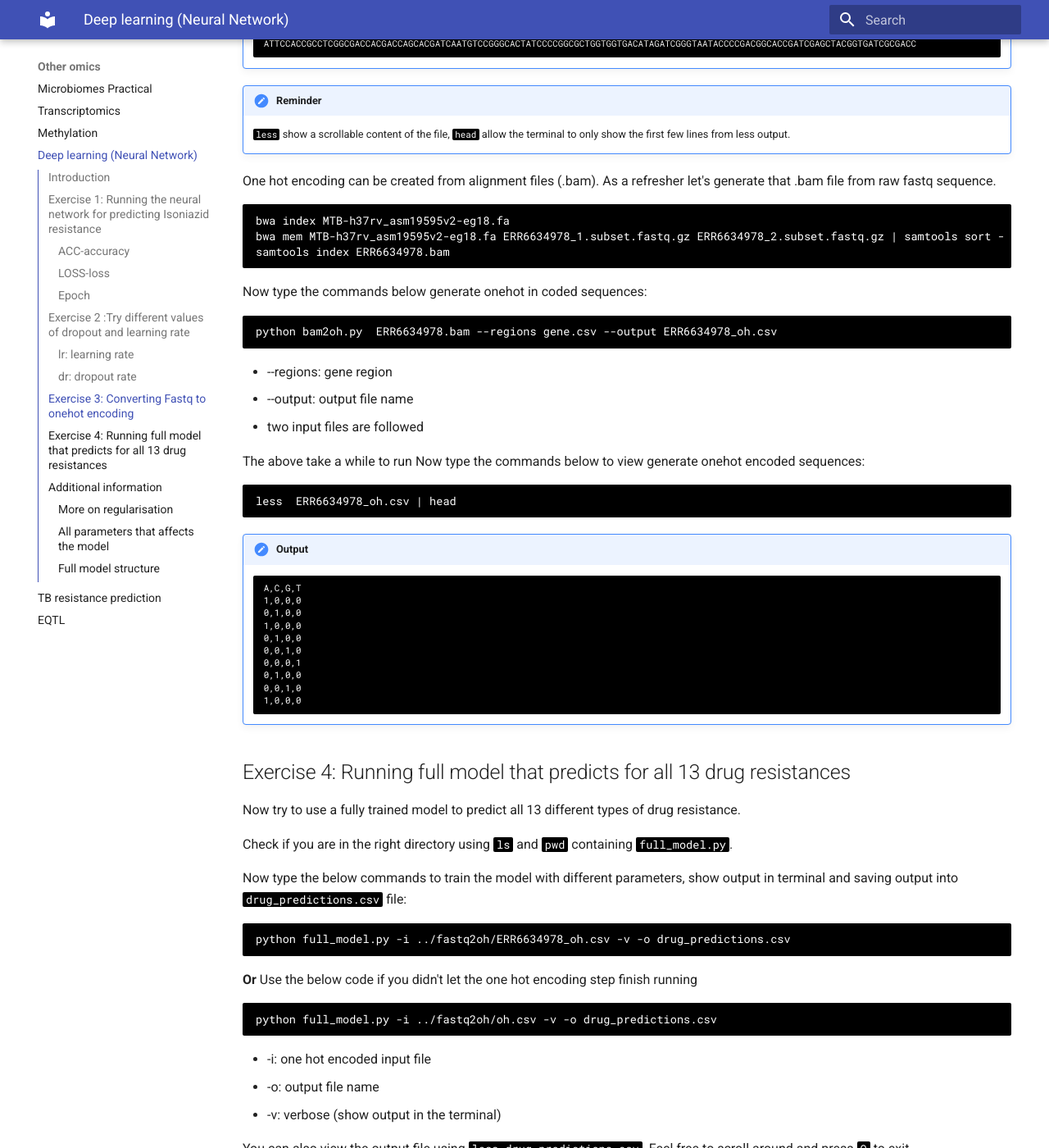
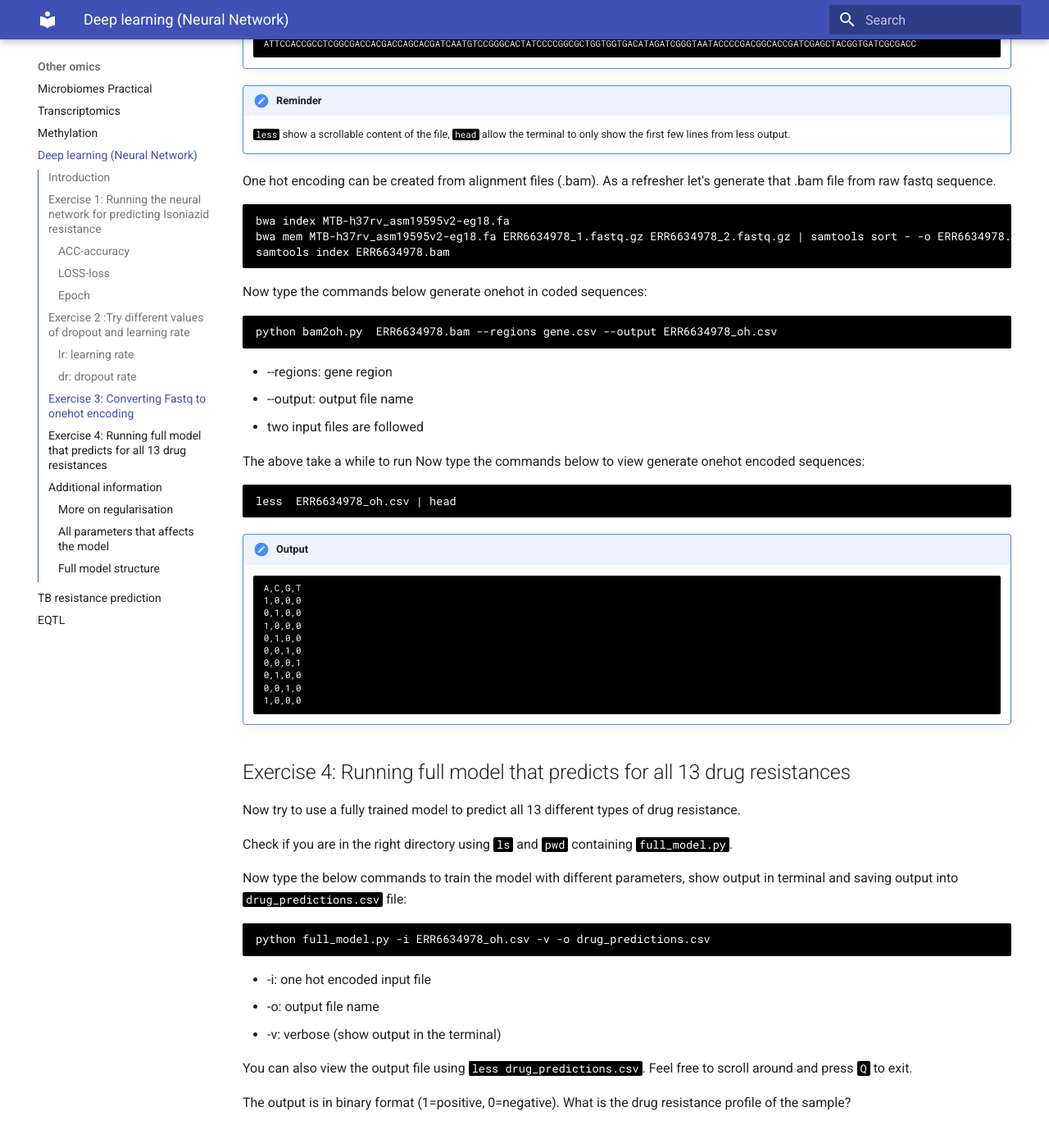
Before and after one commit to lshtm-genomics/omics-course, an MkDocs documentation site: the page built from docs/other-omics/ml.md, in a window 1280 px wide and 1400 px high, scrolled down 7795 px. Shown: the whole window at 82% size. Built offline with MkDocs 1.6.1 and Material for MkDocs 9.7.7, drawn with Linux system fonts in a browser that asks for light colours.

Commit message:
updates to ml

````diff
--- a/docs/other-omics/ml.md
+++ b/docs/other-omics/ml.md
@@ -243,7 +243,7 @@ One hot encoding can be created from alignment files (.bam). As a refresher let'
 
 ```
 bwa index MTB-h37rv_asm19595v2-eg18.fa
-bwa mem MTB-h37rv_asm19595v2-eg18.fa ERR6634978_1.subset.fastq.gz ERR6634978_2.subset.fastq.gz | samtools sort - -o ERR6634978.bam
+bwa mem MTB-h37rv_asm19595v2-eg18.fa ERR6634978_1.fastq.gz ERR6634978_2.fastq.gz | samtools sort - -o ERR6634978.bam
 samtools index ERR6634978.bam
 ```
 
@@ -284,11 +284,7 @@
 Now type the below commands to train the model with different parameters, show output in terminal and saving output into ```drug_predictions.csv``` file:
 
 ```
-python full_model.py -i ../fastq2oh/ERR6634978_oh.csv -v -o drug_predictions.csv
-```
-**Or** Use the below code if you didn't let the one hot encoding step finish running
-```
-python full_model.py -i ../fastq2oh/oh.csv -v -o drug_predictions.csv
+python full_model.py -i ERR6634978_oh.csv -v -o drug_predictions.csv
 ```
 
 -    -i: one hot encoded input file
````
